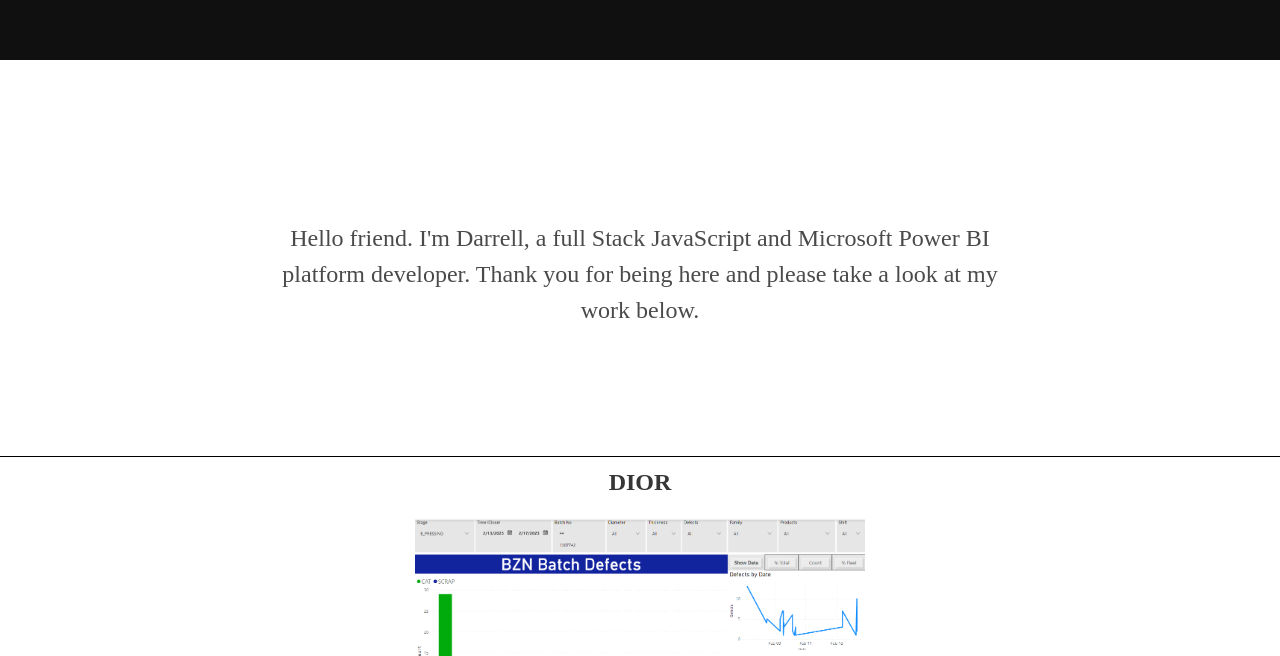
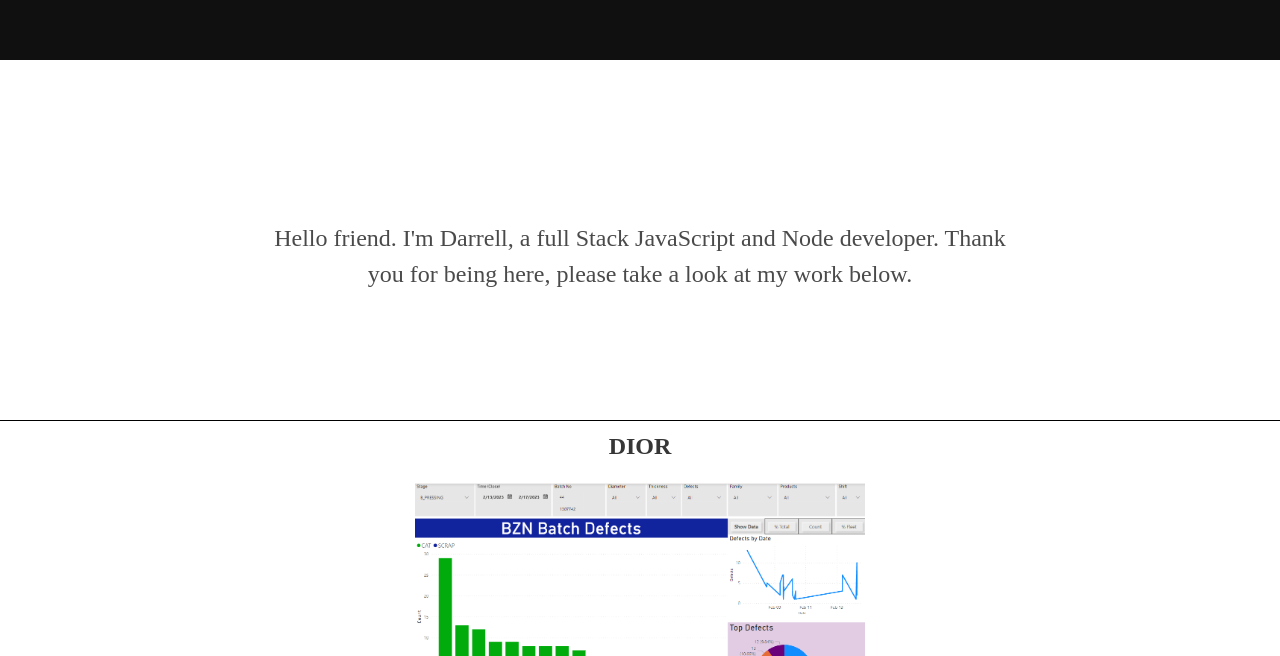
Before and after one commit to tibbsd1/react-portfolio, a React (Create React App) app: page / in a window 1280 px wide. Shown: the part 740-1396 px from the top of the page. Built offline with nearby package versions, Linux system fonts and the light colour scheme; a web font is replaced by a local one.

Commit message:
2025 minor update

```diff
--- a/public/index.html
+++ b/public/index.html
@@ -4,7 +4,7 @@
 <head>
   <meta charset="utf-8">
   <meta name="viewport" content="width=device-width, initial-scale=1">
-  <title>Great Portfolio</title>
+  <title>Darrell's Portfolio</title>
   <link rel="stylesheet" href="https://cdn.jsdelivr.net/npm/bulma@0.9.4/css/bulma.min.css">
   <link rel="preconnect" href="https://fonts.googleapis.com">
   <link rel="preconnect" href="https://fonts.gstatic.com" crossorigin>
--- a/src/App.js
+++ b/src/App.js
@@ -27,7 +27,7 @@ function App() {
 
         <div className="bio container" style={{ maxWidth: "750px" }}>
 
-          <p><span>Hello friend.</span> I'm Darrell, a full Stack JavaScript and Microsoft Power BI platform developer. Thank you for being here and please take a look at my work below.</p>
+          <p><span>Hello friend.</span> I'm Darrell, a full Stack JavaScript and Node developer. Thank you for being here, please take a look at my work below.</p>
         </div>
 
       </section>
```
Also changed, not shown: src/idk.js (added), src/js.js (added).
